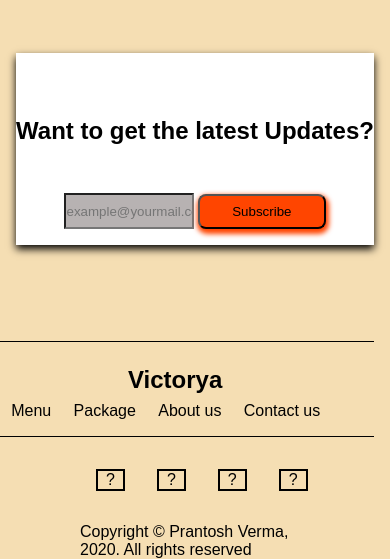
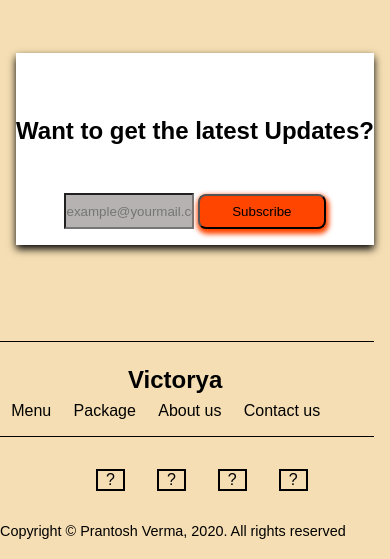
Before and after one commit to leo1104/webpage1, a plain HTML site: page index.html in a window 390 px wide. Shown: the part 5461-6020 px from the top of the page. Drawn offline with Linux system fonts and the light colour scheme.

Commit message:
footer css responsive

```diff
--- a/index.css
+++ b/index.css
@@ -396,4 +396,9 @@ padding: 2rem 1rem;
 .fot ul li a{
     padding: 2rem 0.7rem;
 }
+
+.footer{
+    margin: 0;
+    font-size: 0.9rem;
+}
     }
```
